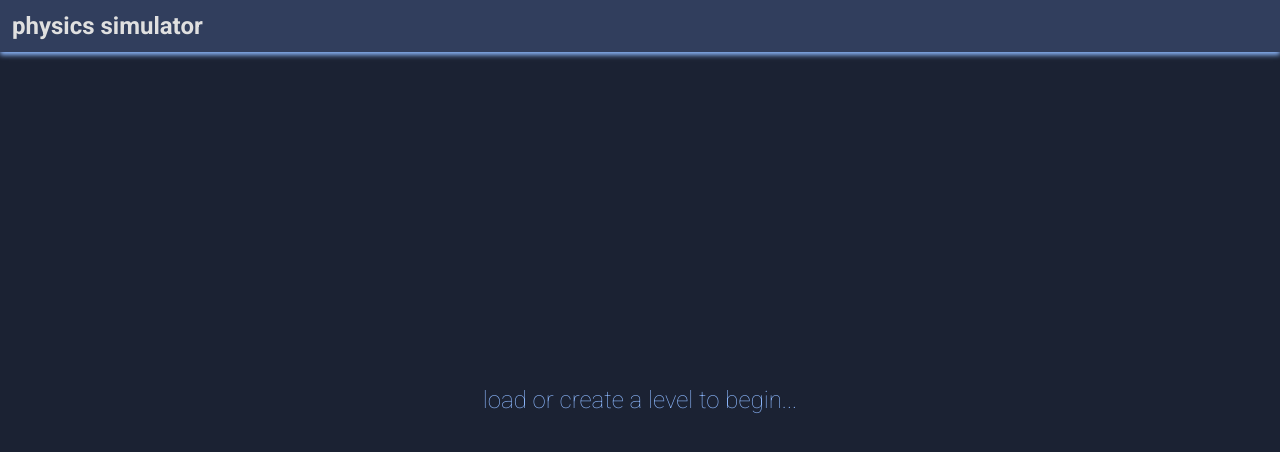
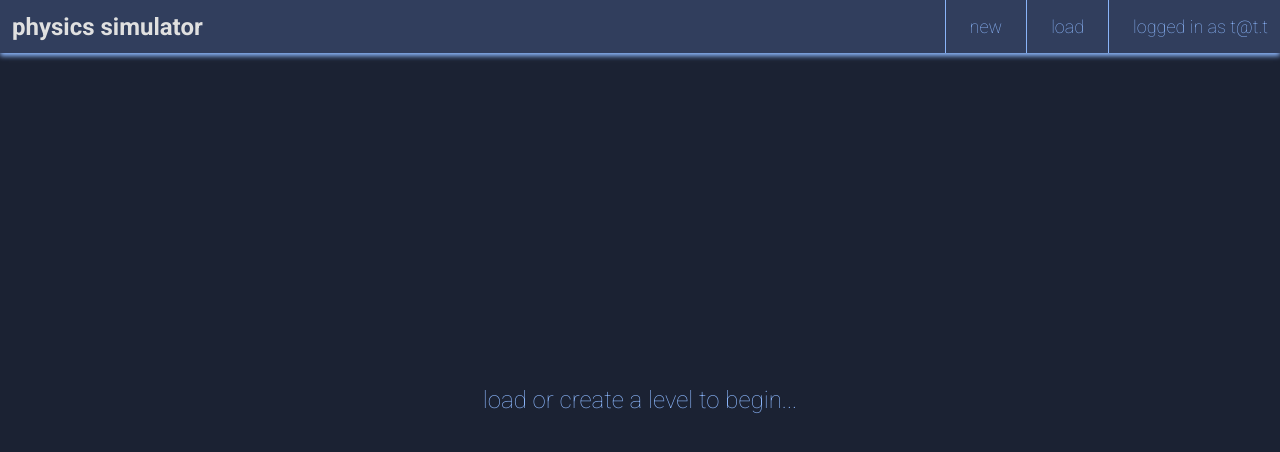
Before and after one commit to c-m-w/physics-simulator, a React (Create React App) app in the folder client/: page /simulator in a window 1280 px wide. Shown: the top 452 px of the page. Built offline with nearby package versions, Linux system fonts and the light colour scheme.

Commit message:
massive update

```diff
--- a/client/src/components/Header.js
+++ b/client/src/components/Header.js
@@ -1,15 +1,28 @@
 /// Header.js
 
+import useUser from "../hooks/useUser";
 import useLevel from "../hooks/useLevel";
 
 export default function Header() {
 
+    const user = useUser();
     const level = useLevel();
+
+    console.log(user);
 
     return (
         <>
             <header className="sub">
                 <h2 className="white">physics simulator</h2>
+                <div className="header-elements">
+                    <button className="header-element light-blue thin">
+                        new
+                    </button>
+                    <button className="header-element light-blue thin">
+                        load
+                    </button>
+                    <p className="header-element light-blue thin">logged in as {user.email}</p>
+                </div>
             </header>
         </>
     );
--- a/client/src/context/UserContext.js
+++ b/client/src/context/UserContext.js
@@ -7,7 +7,7 @@ const userContext = createContext();
 class UserContextProvider extends Component {
 
     state = {
-        email: "",
+        email: "t@t.t",
         password: ""
     }
 
@@ -46,11 +46,11 @@ class UserContextProvider extends Component {
     render() {
 
         const {Provider} = userContext;
-        const {credentials, set, logout, isLoggedIn} = this;
+        const {state, set, logout, isLoggedIn} = this;
 
         return (
             <Provider
-                value={{...credentials, set, logout, isLoggedIn}}>
+                value={{...state, set, logout, isLoggedIn}}>
                     {this.props.children}
             </Provider>
         );
--- a/client/src/index.css
+++ b/client/src/index.css
@@ -230,10 +230,38 @@ form.register button {
 
 header.sub {
 	background-color: var(--dark-blue);
+	box-shadow: var(--light-blue) 0px 3px 5px;
 
-	padding: 0.75rem;
+	height: 53px;
+	padding: 0 0.75rem;
 
-	box-shadow: var(--light-blue) 0px 3px 5px;
+	display: flex;
+
+	align-items: center;
+	justify-content: space-between;
+}
+
+.header-elements {
+	align-self: stretch;
+	display: flex;
+}
+
+.header-element {
+	display: flex;
+	align-items: center;
+	width: max-content;
+
+	font-size: 1.125rem;
+	padding: 0 1.5rem;
+}
+
+.header-elements > * {
+	border: none;
+	border-left: 1px solid var(--light-blue);
+}
+
+.header-element:last-child {
+	padding-right: 0;
 }
 
 canvas,
```
